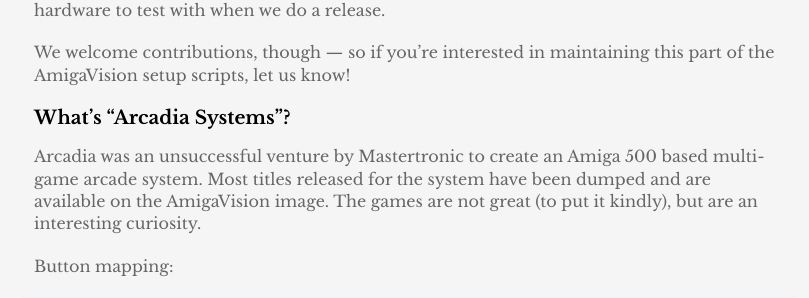
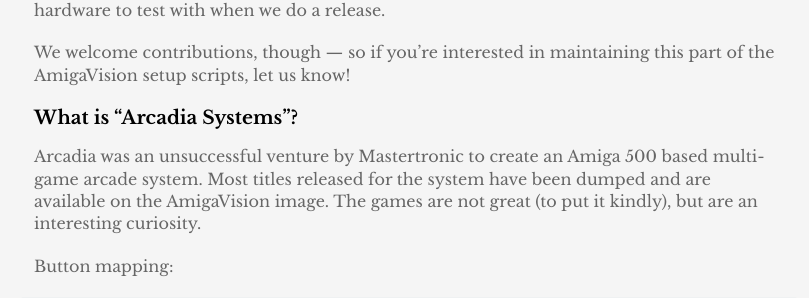
Before and after one commit to amigavision/amigavision.github.io, a Jekyll site: the page built from docs.md, in a window 1280 px wide and 900 px high, scrolled down 13934 px. Shown: the part 154-452 px from the top of the window, without its empty margins (231-1040 px from the left). Built offline with Jekyll 4.4.1, drawn with Linux system fonts in a browser that asks for light colours.

Commit message:
Improve headline

```diff
--- a/docs.md
+++ b/docs.md
@@ -394,7 +394,7 @@
 
 We welcome contributions, though — so if you're interested in maintaining this part of the AmigaVision setup scripts, let us know!
 
-### What's "Arcadia Systems"?
+### What is "Arcadia Systems"?
 
 Arcadia was an unsuccessful venture by Mastertronic to create an Amiga 500 based multi-game arcade system. Most titles released for the system have been dumped and are available on the AmigaVision image. The games are not great (to put it kindly), but are an interesting curiosity.
 
```
